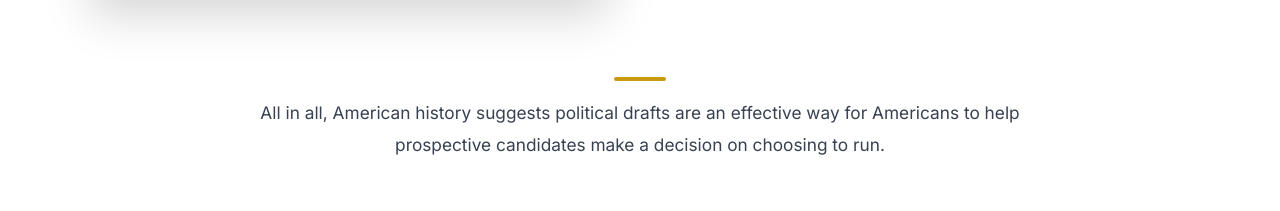
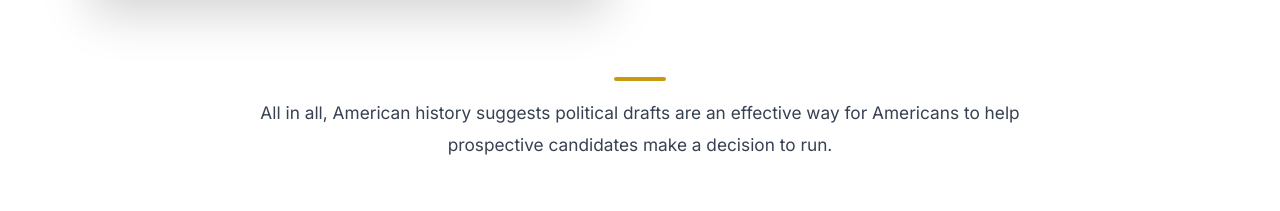
Before and after one commit to OliverKuperman/AmericansForMoskovitz, a website: page public/history.html in a window 1280 px wide. Shown: the part 1900-2111 px from the top of the page. Drawn offline with Linux system fonts and the light colour scheme; no server answers.

Commit message:
Edit text

```diff
--- a/public/history.html
+++ b/public/history.html
@@ -111,7 +111,7 @@
       <!-- Conclusion -->
       <div class="about-intro-block" style="margin-top:2rem;">
         <div class="divider"></div>
-        <p>All in all, American history suggests political drafts are an effective way for Americans to help prospective candidates make a decision on choosing to run.</p>
+        <p>All in all, American history suggests political drafts are an effective way for Americans to help prospective candidates make a decision to run.</p>
       </div>
 
     </div>
```
